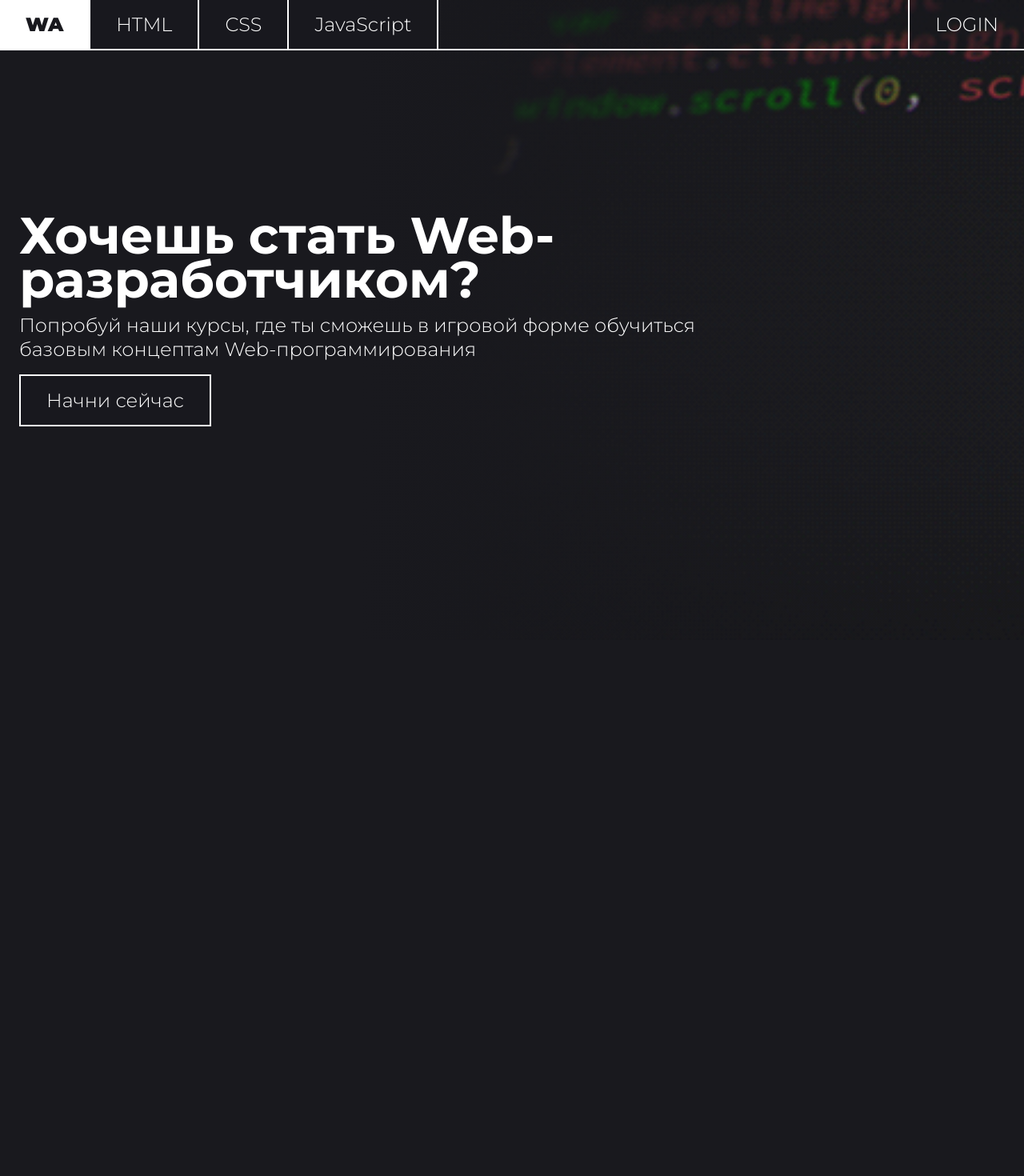
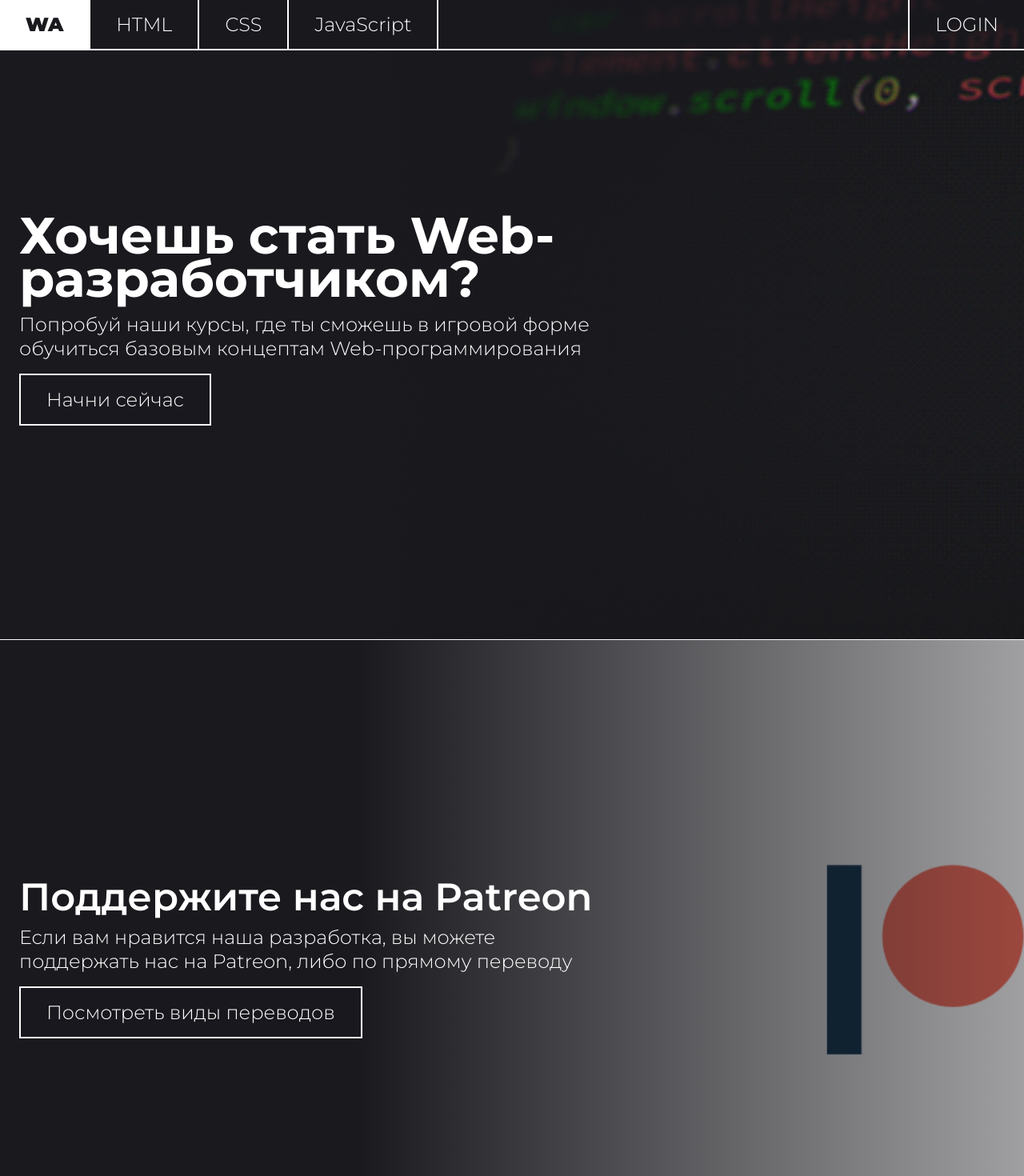
Before and after one commit to geroi657/webApp, a React (Vite) app: page / in a window 1280 px wide. Shown: the top 1470 px of the page at 80% size. Before the commit the page ends 800 px from the top, so only its background shows below. Built offline with nearby package versions, Linux system fonts and the light colour scheme.

Commit message:
Fourth commit

```diff
--- a/src/App.jsx
+++ b/src/App.jsx
@@ -14,7 +14,16 @@ export default function App() {
           level={"1"}
           headingContent={"Хочешь стать Web-разработчиком?"}
           paragraphContent={"Попробуй наши курсы, где ты сможешь в игровой форме обучиться базовым концептам Web-программирования"}
-          buttonContent={"Начни сейчас"}></Left_B>
+          buttonContent={"Начни сейчас"}
+          backgroundURL={"/src/assets/giphy.gif"}></Left_B>
+        </Container>
+        <Container>
+        <Left_B
+          level={"2"}
+          headingContent={"Поддержите нас на Patreon"}
+          paragraphContent={"Если вам нравится наша разработка, вы можете поддержать нас на Patreon, либо по прямому переводу"}
+          buttonContent={"Посмотреть виды переводов"}
+          backgroundURL={"/src/assets/downloads_logomark_color_on_white@2x.png"}></Left_B>
         </Container>
       </Wrapper>
     </>
--- a/src/components/container/container.css
+++ b/src/components/container/container.css
@@ -4,4 +4,12 @@
     position: relative;
     min-height: 100vh;
     overflow: hidden;
+    border-bottom: 1px solid #FFFFFF;
 }
+
+@media (width > 1920px) {
+    .container{
+        border-right: 1px solid #FFFFFF;
+        border-left: 1px solid #FFFFFF;
+    }
+}
--- a/src/components/heading/heading.css
+++ b/src/components/heading/heading.css
@@ -3,3 +3,8 @@
     font-weight: 700;
     z-index: 1;
 }
+.h2{
+    font-size: 3rem;
+    font-weight: 600;
+    z-index: 1;
+}
--- a/src/components/left_B/left_B.css
+++ b/src/components/left_B/left_B.css
@@ -8,7 +8,7 @@
 }
 
 .left_B__container{
-    width: 70%;
+    width: 60%;
     height: 100%;
     display: flex;
     row-gap: 1rem;
--- a/src/components/left_B/left_B.jsx
+++ b/src/components/left_B/left_B.jsx
@@ -4,7 +4,7 @@ import Heading from "../heading/heading";
 import Paragraph from "../paragraph/paragraph";
 import Button from "../button/button";
 
-export default function Left_B({level, headingContent, paragraphContent, buttonContent}) {
+export default function Left_B({level, backgroundURL, headingContent, paragraphContent, buttonContent}) {
     return (
         <div className="left_B">
             <div className="left_B__container">
@@ -13,7 +13,7 @@ export default function Left_B({level, headingContent, paragraphContent, buttonC
                 <Button text={ buttonContent }></Button>
             </div>
             <div className="overlap">
-                <img className="left_B__background" src="/src/assets/giphy.gif" alt="bleb" />
+                <img className="left_B__background" src={`${backgroundURL}`} alt="bleb" />
                 <div className="gradient"></div>
             </div>
         </div>
--- a/src/components/navigation/navigation.css
+++ b/src/components/navigation/navigation.css
@@ -1,3 +1,4 @@
 .navigation{
     border-bottom: 2px solid #FFFFFF;
+    background-color: rgba(25, 25, 30, 0.5);
 }
```
Also changed, not shown: src/components/Center_B/center_B.css (added, +7 -0 lines), src/components/Center_B/center_B.jsx (added, +11 -0 lines), src/assets/downloads_logomark_color_on_white@2x.png (added).
